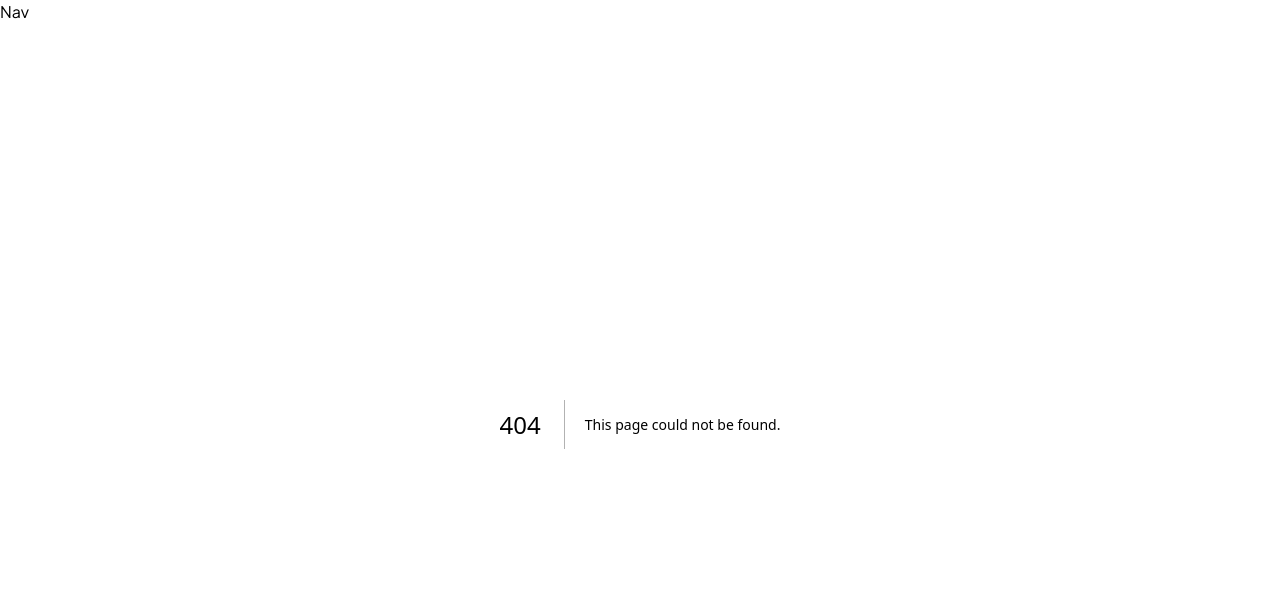
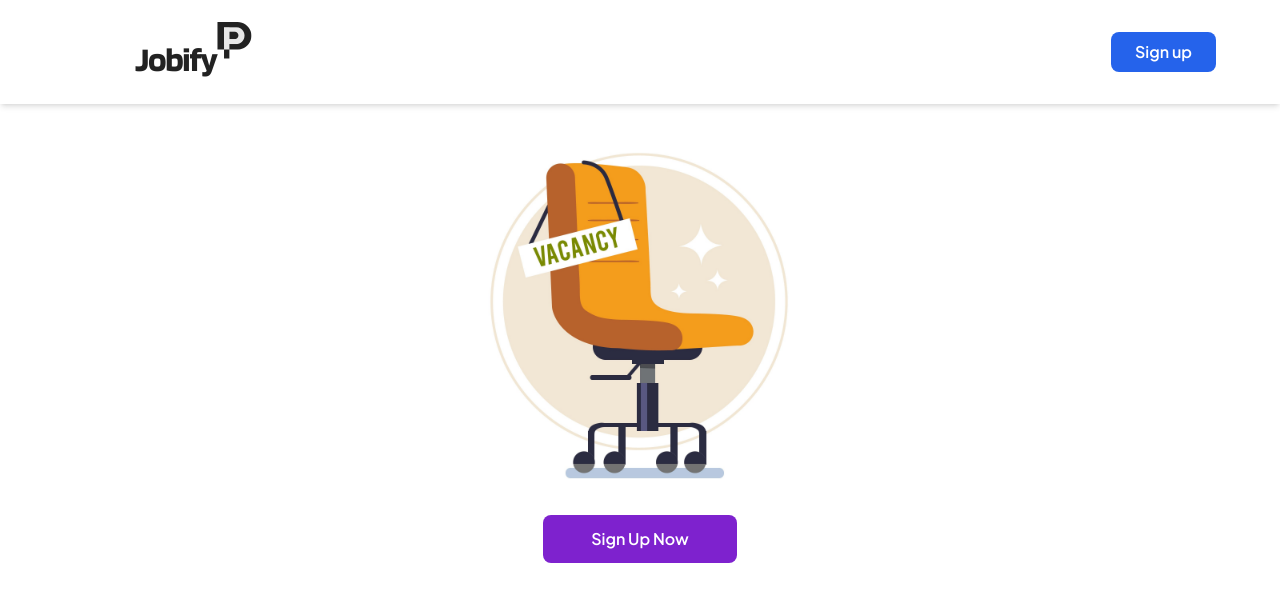
Before and after one commit to muhammadshakkeerp/Job-portal, a Next.js app: page /signup in a window 1280 px wide. Before the commit this address had no page. Shown: the top 602 px of the page. Built offline with nearby package versions, Linux system fonts and the light colour scheme.

Commit message:
feat: Add signup page and authentication components -> Created Nav, styles.modules.ccs, signup page, path.ts

```diff
--- /dev/null
+++ b/app/signup/page.tsx
@@ -0,0 +1,12 @@
+import SignUp from '@/components/Auth/SignUp'
+import React from 'react'
+
+const SignupPage = () => {
+  return (
+    <div className='mt-5'>
+      <SignUp />
+    </div>
+  )
+}
+
+export default SignupPage
--- /dev/null
+++ b/components/Auth/SignUp.tsx
@@ -0,0 +1,16 @@
+import React from 'react'
+import signupImage from '@/public/images/chair.jpg'
+import Image from 'next/image'
+
+const SignUp = () => {
+  return (
+    <div className='h-[84hv] flex flex-col items-center justify-center'>
+      {/* image */}
+      <Image src={signupImage} alt='signupImage' width={400} height={200} />
+      {/* button */}
+      <button className='px-12 py-3 mt-[2rem] bg-purple-700 hover:bg-purple-900 transition-colors duration-300 font-semibold text-white rounded-lg'>Sign Up Now</button>
+    </div>
+  )
+}
+
+export default SignUp
--- a/components/Home/Nav.tsx
+++ b/components/Home/Nav.tsx
@@ -1,8 +1,27 @@
+import Link from 'next/link'
 import React from 'react'
+import LogoImage from '@/public/images/logo.png'
+import Image from 'next/image'
 
 const Nav = () => {
     return (
-        <div>Nav</div>
+        <div className='h-[13vh] shadow-md'>
+            <div className='w-[90%] md-[80%] h-full mx-auto flex items-center justify-between'>
+                {/* logo */}
+                <div>
+                    <div className='w-[150px] h-[150px] md:w-[250px] md:h-[250px]'>
+                        <Link href='/'>
+                            <Image src={LogoImage} alt="logo" className='w-full h-full' />
+                        </Link>
+                    </div>
+                </div>
+
+                <div>
+                    {/* <Image src={''} alt='user logo' /> */}
+                    <Link href={'/signup'}><button className='px-4 py-1.5 text-[14px] sm:text-[16px] sm:px-6 sm:py-2 bg-blue-600 font-semibold text-white rounded-lg hover:bg-blue-800 transition-colors duration-300'>Sign up</button></Link>
+                </div>
+            </div>
+        </div>
     )
 }
 
--- /dev/null
+++ b/paths.ts
@@ -0,0 +1,3 @@
+import SignupPage from "./app/signup/page";
+
+export { SignupPage };
```
Also changed, not shown: app/styles.module.css (added).
